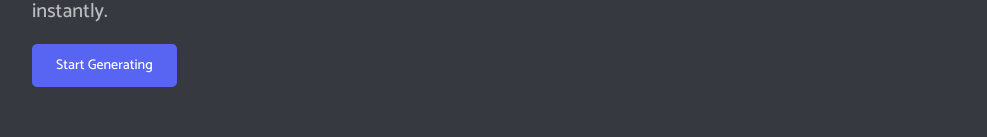
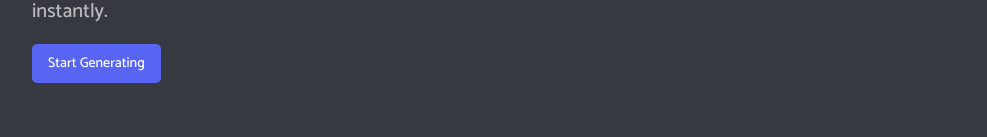
Before and after one commit to AykutSarac/jsoncrack.com, a Next.js app: page / in a window 1280 px wide. Shown: the part 557-694 px from the top of the page, without its empty margins (146-1133 px from the left). Built offline with nearby package versions, Linux system fonts and the light colour scheme.

Commit message:
style button for links

```diff
--- a/src/components/Button/index.tsx
+++ b/src/components/Button/index.tsx
@@ -23,6 +23,11 @@ const StyledButton = styled.button<{ status: keyof typeof ButtonType }>`
   background: ${({ status, theme }) => getButtonStatus(status, theme)};
   color: ${({ theme }) => theme.FULL_WHITE};
   cursor: pointer;
+  padding: 8px 16px;
+
+  @media only screen and (max-width: 768px) {
+    font-size: 18px;
+  }
 `;
 
 const StyledButtonContent = styled.div`
@@ -30,7 +35,6 @@ const StyledButtonContent = styled.div`
   justify-content: center;
   align-items: center;
   gap: 8px;
-  padding: 8px;
 `;
 
 export const Button: React.FC<ButtonProps> = ({
```
